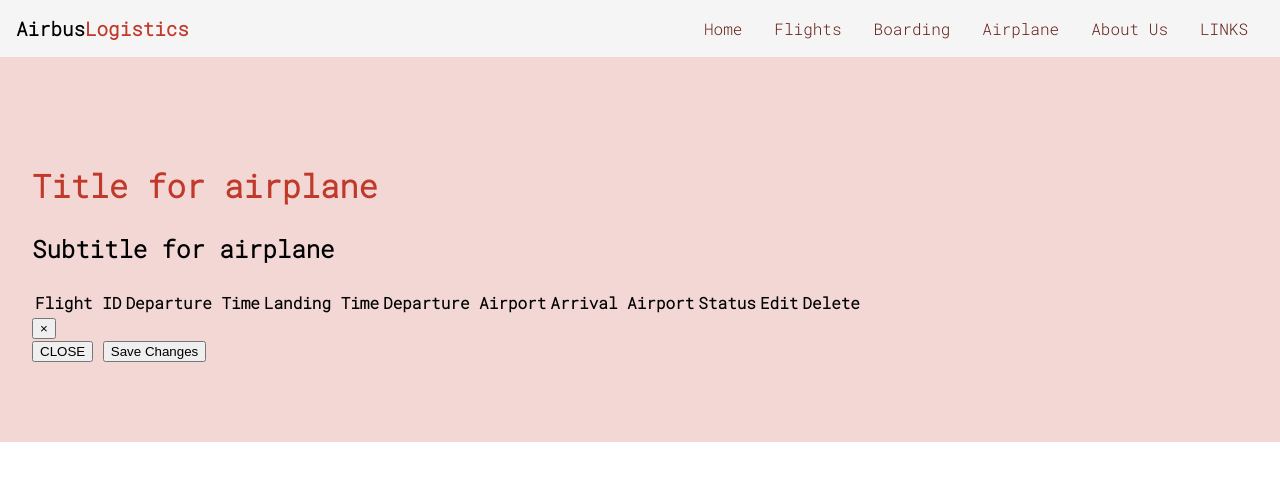
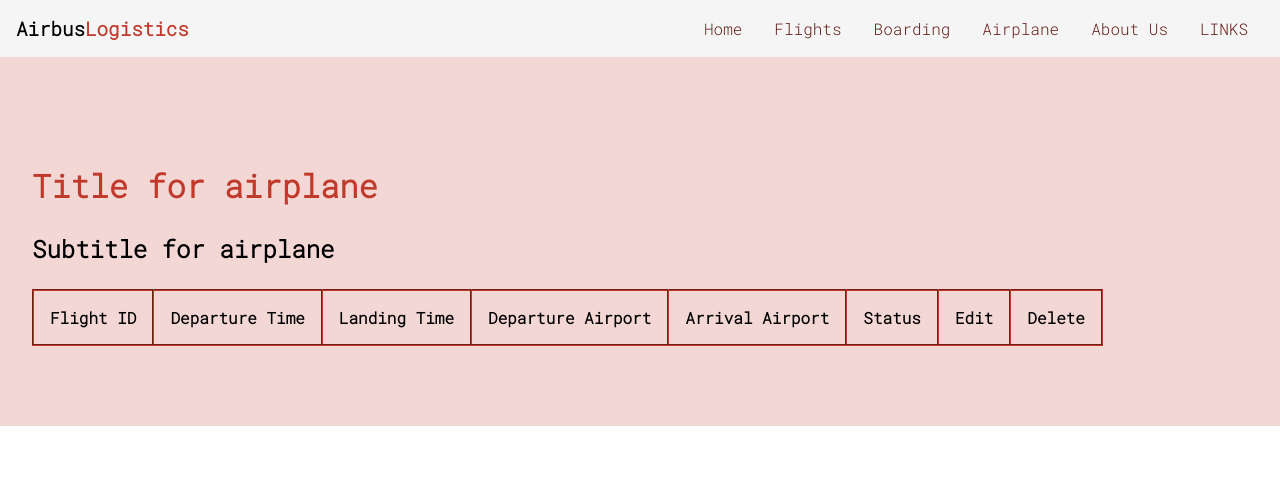
Before and after one commit to Teetuu2/COSC3380-team14, a web app: file client/Airplane.html in a window 1280 px wide. Shown: the top 481 px of the page. Run offline with its HTML, style and script files only (its server is not run), Linux system fonts and the light colour scheme; lists and menus that the app fills with data are empty.

Commit message:
Update main.css

```diff
--- a/client/css/main.css
+++ b/client/css/main.css
@@ -279,50 +274,135 @@ nav li a:hover {
   background-color: #F2D7D5;
 }
 
-.boardingPage h1 {
+.boardingPage .topOfboarding h1 {
   font-weight: bolder;
   font-size: 2em;
   color: var(--primary-color);
 }
 
-.boardingPage h3 {
+.boardingPage .topOfboarding h3 {
   font-size: 1.5em;
   font-weight: bold;
+}
+
+.boardingPage .boardingtable table, .boardingPage .boardingtable th, .boardingPage .boardingtable tr {
+  border: 2px groove var(--primary-color);
+  border-collapse: collapse;
+  padding: 1em;
+}
+
+.boardingPage button {
+  background-color: var(--primary-color);
+  color: white;
+  font-weight: bold;
+  font-size: 1em;
+  border: none;
+  margin-top: 1.5em;
+  margin-bottom: 1.5em;
+  border-radius: 1.5em;
+  display: inline-block;
+  padding: .7em 1em;
+  width: auto;
+  cursor: pointer;
+}
+
+.boardingPage .modal {
+  display: none;
+  position: fixed;
+  z-index: 1;
+  left: 0;
+  top: 0;
+  height: 100%;
+  width: 100%;
+  overflow: auto;
+  background-color: rgba(205, 97, 85, 0.5);
+}
+
+.boardingPage .modal-content {
+  background-color: #CD6155;
+  margin: 30% auto;
+  padding: 20px;
+  width: 75%;
+  -webkit-box-shadow: 0 5px 8px 0 rgba(100, 30, 22, 0.3), 0 7px 20px 0 rgba(100, 30, 22, 0.5);
+          box-shadow: 0 5px 8px 0 rgba(100, 30, 22, 0.3), 0 7px 20px 0 rgba(100, 30, 22, 0.5);
 }
 
 .airplanePage {
   background-color: #F2D7D5;
 }
 
-.airplanePage h1 {
+.airplanePage .topOfAirplane h1 {
   font-weight: bolder;
   font-size: 2em;
   color: var(--primary-color);
 }
 
-.airplanePage h3 {
+.airplanePage .topOfAirplane h3 {
   font-size: 1.5em;
   font-weight: bold;
+}
+
+.airplanePage .airplanetable table, .airplanePage .airplanetable th, .airplanePage .airplanetable tr {
+  border: 2px groove var(--primary-color);
+  border-collapse: collapse;
+  padding: 1em;
+}
+
+.airplanePage button {
+  background-color: var(--primary-color);
+  color: white;
+  font-weight: bold;
+  font-size: 1em;
+  border: none;
+  margin-top: 1.5em;
+  margin-bottom: 1.5em;
+  border-radius: 1.5em;
+  display: inline-block;
+  padding: .7em 1em;
+  width: auto;
+  cursor: pointer;
+}
+
+.airplanePage .modal {
+  display: none;
+  position: fixed;
+  z-index: 1;
+  left: 0;
+  top: 0;
+  height: 100%;
+  width: 100%;
+  overflow: auto;
+  background-color: rgba(205, 97, 85, 0.5);
+}
+
+.airplanePage .modal-content {
+  background-color: #CD6155;
+  margin: 30% auto;
+  padding: 20px;
+  width: 75%;
+  -webkit-box-shadow: 0 5px 8px 0 rgba(100, 30, 22, 0.3), 0 7px 20px 0 rgba(100, 30, 22, 0.5);
+          box-shadow: 0 5px 8px 0 rgba(100, 30, 22, 0.3), 0 7px 20px 0 rgba(100, 30, 22, 0.5);
 }
 
 .flightsPage {
   background-color: #F2D7D5;
 }
 
-.flightsPage h1 {
+.flightsPage .topOfFlights h1 {
   font-weight: bolder;
   font-size: 2em;
   color: var(--primary-color);
 }
 
-.flightsPage h3 {
+.flightsPage .topOfFlights h3 {
   font-size: 1.5em;
   font-weight: bold;
 }
 
-.flightsPage .From-to label, .flightsPage .numPass label {
-  color: var(--primary-color);
-  font-size: 1em;
+.flightsPage .flightstable table, .flightsPage .flightstable th, .flightsPage .flightstable tr {
+  border: 2px groove var(--primary-color);
+  border-collapse: collapse;
+  padding: 1em;
 }
 
 .flightsPage button {
```
Also changed, not shown: other parts of client/css/main.css (+25 -9 lines).
